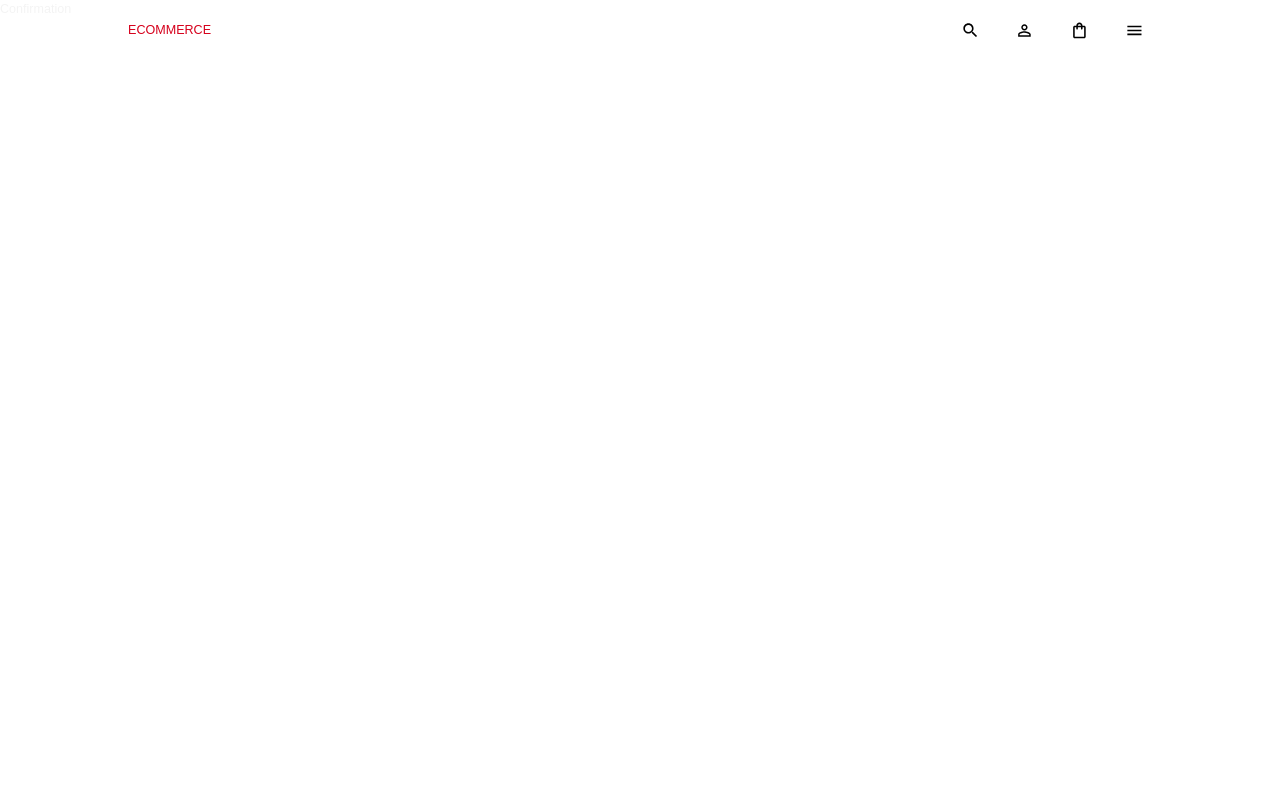
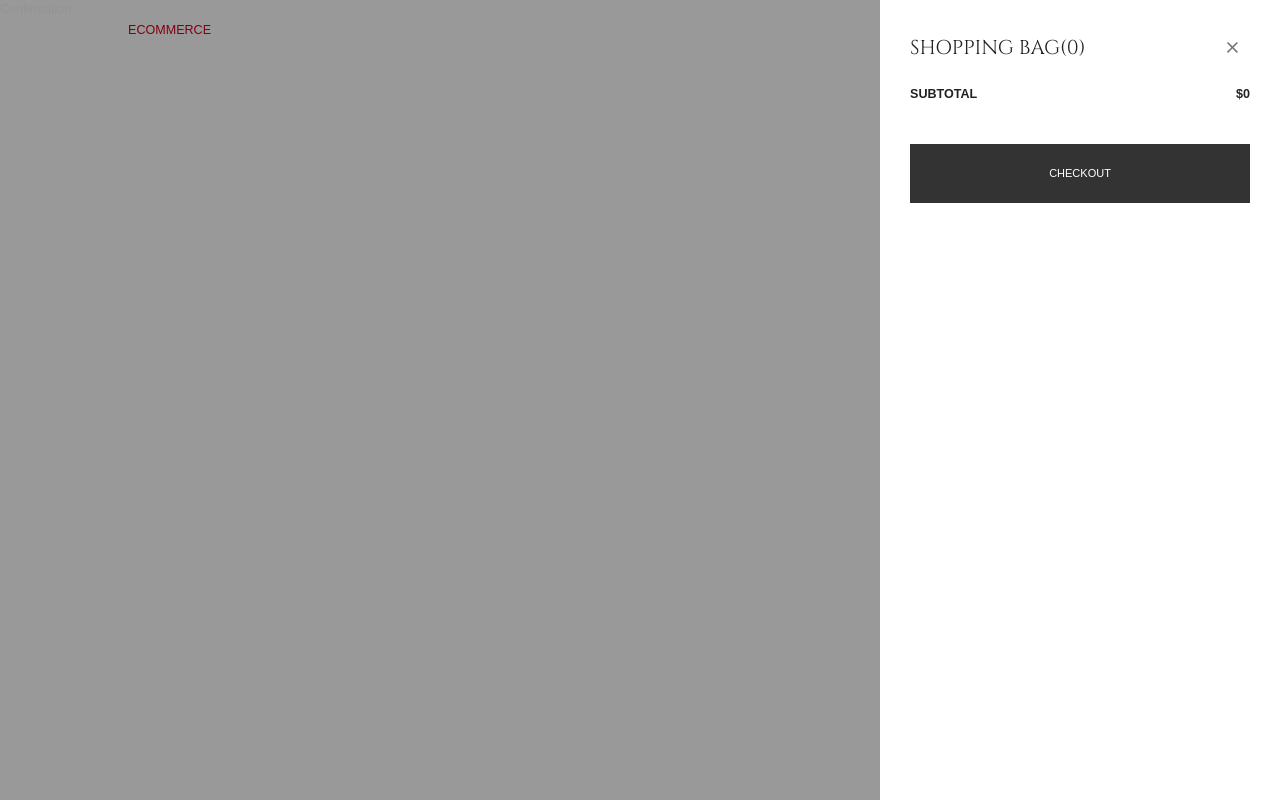
Before and after one commit to AqibJavaid899/react-ecommerce-frontend, a React (Create React App) app: page /checkout/success in a window 1280 px wide. Both pictures are taken after a click on the button 1079 px from the left and 30 px from the top of the page. Built offline with nearby package versions, Linux system fonts and the light colour scheme; a web font is replaced by a local one.

Commit message:
Design the Cart Menu Modal and connect the Redux Store to the Navbar and Card Menu Modal

```diff
--- a/src/App.js
+++ b/src/App.js
@@ -8,7 +8,7 @@ import {
 
 import { Home } from "./scenes/home";
 import { Checkout, Confirmation } from "./scenes/checkout";
-import { Navbar } from "./scenes/global";
+import { CartMenu, Navbar } from "./scenes/global";
 import { ItemDetails } from "./scenes/itemDetails";
 
 const ScrollToTop = () => {
@@ -31,6 +31,7 @@ function App() {
           <Route path="checkout" element={<Checkout />} />
           <Route path="checkout/success" element={<Confirmation />} />
         </Routes>
+        <CartMenu />
       </Router>
     </div>
   );
--- /dev/null
+++ b/src/scenes/global/CartMenu.jsx
@@ -0,0 +1,169 @@
+import { IconButton, Button, Box, Divider, Typography } from "@mui/material";
+import CloseIcon from "@mui/icons-material/Close";
+import AddIcon from "@mui/icons-material/Add";
+import RemoveIcon from "@mui/icons-material/Remove";
+import styled from "@emotion/styled";
+import { useDispatch, useSelector } from "react-redux";
+import { useNavigate } from "react-router";
+
+import {
+  setIsCartOpen,
+  increaseItemCount,
+  decreaseItemCount,
+  removeFromCart,
+} from "../../state/slices";
+import { shades } from "../../theme";
+
+const FlexBox = styled(Box)`
+  display: flex;
+  justify-content: space-between;
+  align-items: center;
+`;
+
+const CartMenu = () => {
+  const cart = useSelector((state) => state.cart.cart);
+  const isCartOpen = useSelector((state) => state.cart.isCartOpen);
+  const navigate = useNavigate();
+  const dispatch = useDispatch();
+
+  const totalPrice = cart.reduce(
+    (total, item) => total + item.count * item.attributes.price,
+    0,
+  );
+
+  return (
+    //   Parent Wrapper
+    <Box
+      display={isCartOpen ? "block" : "none"}
+      width="100%"
+      height="100%"
+      position="fixed"
+      top="0"
+      left="0"
+      backgroundColor="rgba(0,0,0,0.4)"
+      zIndex={10}
+      overflow="auto"
+    >
+      {/* Cart Modal Wrapper */}
+      <Box
+        backgroundColor="white"
+        width="max(400px, 30%)"
+        position="fixed"
+        right="0"
+        bottom="0"
+        height="100%"
+      >
+        {/* Inside of Cart Styling */}
+        <Box padding="30px" height="100%" overflow="auto">
+          {/* Cart Header */}
+          <FlexBox mb="15px">
+            <Typography variant="h3">SHOPPING BAG({cart.length})</Typography>
+            <IconButton onClick={() => dispatch(setIsCartOpen({}))}>
+              <CloseIcon />
+            </IconButton>
+          </FlexBox>
+
+          {/* Cart Items List */}
+          <Box>
+            {cart.map((item) => (
+              <Box key={`${item.attributes.name}-${item.id}`}>
+                {/* Image and Item Description */}
+                <FlexBox p="15px 0">
+                  <Box flex="1 1 40%">
+                    {/* Image */}
+                    <img
+                      src={
+                        item?.attributes?.image?.data?.attributes?.formats
+                          ?.medium?.url
+                      }
+                      height="164px"
+                      width="123px"
+                      alt={item?.name}
+                    />
+                  </Box>
+
+                  {/* Item Meta Details */}
+                  <Box flex="1 1 60%">
+                    {/* Item Name and Remove Buttons */}
+                    <FlexBox mb="5px">
+                      <Typography fontWeight="bold">
+                        {item.attributes?.name}
+                      </Typography>
+                      <IconButton
+                        onClick={() =>
+                          dispatch(removeFromCart({ id: item.id }))
+                        }
+                      >
+                        <CloseIcon />
+                      </IconButton>
+                    </FlexBox>
+
+                    {/* Item Description */}
+                    <Typography>{item.attributes.description}</Typography>
+
+                    {/* Increase/Decrease Buttons and Item Amount */}
+                    <FlexBox m="15px 0px">
+                      <Box
+                        display="flex"
+                        alignItems="center"
+                        border={`1px solid ${shades.neutral[500]}`}
+                      >
+                        <IconButton
+                          onClick={() =>
+                            dispatch(decreaseItemCount({ id: item.id }))
+                          }
+                        >
+                          <RemoveIcon />
+                        </IconButton>
+                        <Typography>{item.count}</Typography>
+                        <IconButton
+                          onClick={() =>
+                            dispatch(increaseItemCount({ id: item.id }))
+                          }
+                        >
+                          <AddIcon />
+                        </IconButton>
+                      </Box>
+
+                      {/* Amount */}
+                      <Typography fontWeight="bold">
+                        {item.attributes.price}
+                      </Typography>
+                    </FlexBox>
+                  </Box>
+                </FlexBox>
+                <Divider />
+              </Box>
+            ))}
+
+            {/* Subtotal and Checkout Button */}
+            <Box m="20px 0px">
+              <FlexBox m="20px 0px">
+                <Typography fontWeight="bold">SUBTOTAL</Typography>
+                <Typography fontWeight="bold">${totalPrice}</Typography>
+              </FlexBox>
+              <Button
+                onClick={() => {
+                  navigate("/checkout");
+                  dispatch(setIsCartOpen({}));
+                }}
+                sx={{
+                  backgroundColor: shades.primary[400],
+                  color: "white",
+                  minWidth: "100%",
+                  borderRadius: 0,
+                  padding: "20px 40px",
+                  m: "20px 0px",
+                }}
+              >
+                CHECKOUT
+              </Button>
+            </Box>
+          </Box>
+        </Box>
+      </Box>
+    </Box>
+  );
+};
+
+export default CartMenu;
--- a/src/scenes/global/Navbar.jsx
+++ b/src/scenes/global/Navbar.jsx
@@ -5,11 +5,15 @@ import {
   SearchOutlined,
   MenuOutlined,
 } from "@mui/icons-material";
+import { useSelector, useDispatch } from "react-redux";
 import { useNavigate } from "react-router";
 
+import { setIsCartOpen } from "../../state/slices";
 import { shades } from "../../theme";
 
 const Navbar = () => {
+  const cart = useSelector((state) => state.cart.cart);
+  const dispatch = useDispatch();
   const navigate = useNavigate();
 
   return (
@@ -51,9 +55,27 @@ const Navbar = () => {
           <IconButton sx={{ color: "black" }}>
             <PersonOutline />
           </IconButton>
-          <IconButton sx={{ color: "black" }}>
-            <ShoppingBagOutlined />
-          </IconButton>
+          <Badge
+            badgeContent={`${cart.length}`}
+            invisible={cart.length < 0}
+            color="secondary"
+            sx={{
+              "& .MuiBadge-badge": {
+                top: 5,
+                right: 5,
+                padding: "0px 4px",
+                height: "14px",
+                minWidth: "13px",
+              },
+            }}
+          >
+            <IconButton
+              onClick={() => dispatch(setIsCartOpen({}))}
+              sx={{ color: "black" }}
+            >
+              <ShoppingBagOutlined />
+            </IconButton>
+          </Badge>
           <IconButton sx={{ color: "black" }}>
             <MenuOutlined />
           </IconButton>
--- a/src/scenes/global/index.js
+++ b/src/scenes/global/index.js
@@ -1 +1,2 @@
 export { default as Navbar } from "./Navbar";
+export { default as CartMenu } from "./CartMenu";
--- a/src/state/store.js
+++ b/src/state/store.js
@@ -1,9 +1,9 @@
 import { configureStore } from "@reduxjs/toolkit";
 
-import cardReducer from "./slices";
+import cartReducer from "./slices";
 
 export const store = configureStore({
   reducer: {
-    cart: cardReducer,
+    cart: cartReducer,
   },
 });
```
